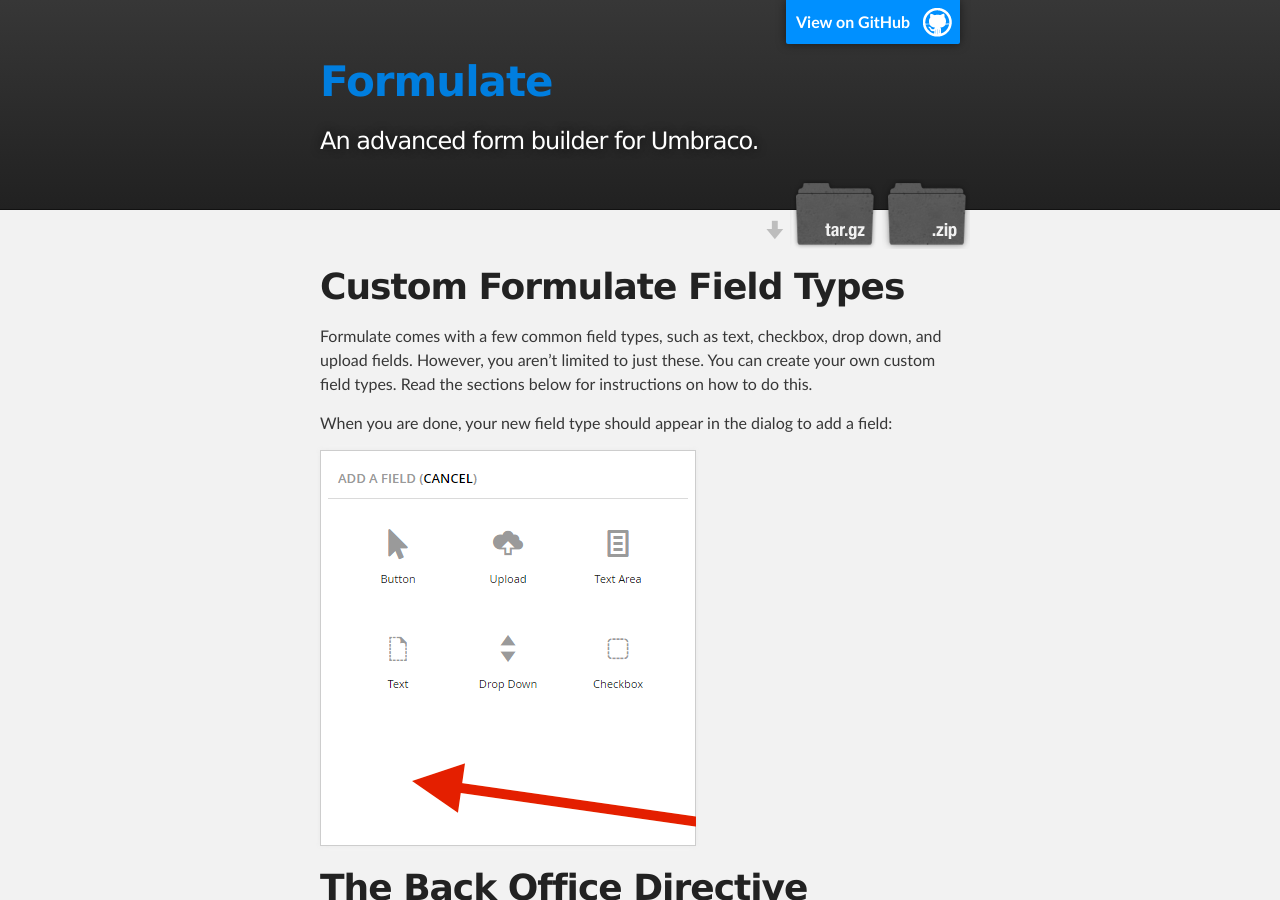
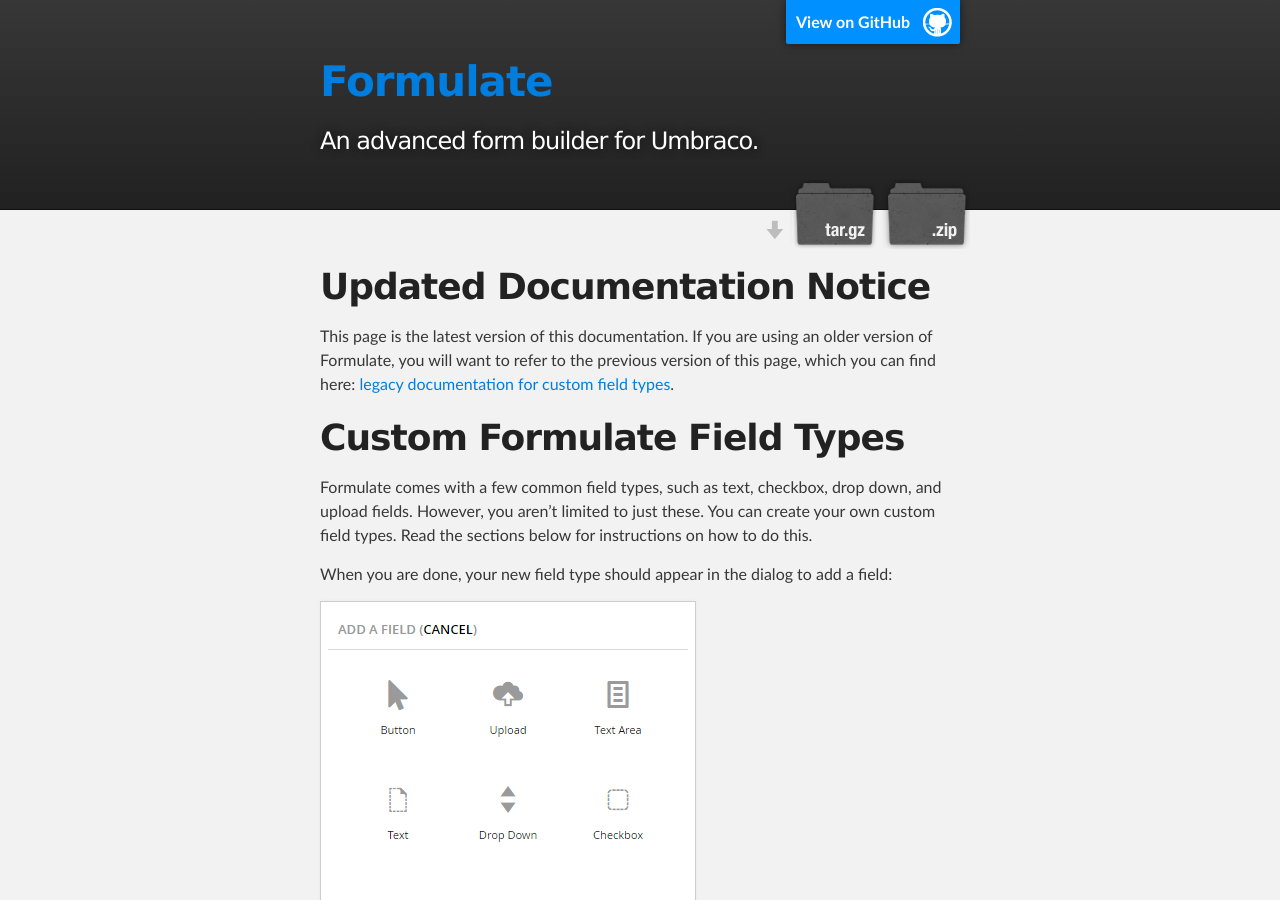
Before and after one commit to rhythmagency/formulate, a Jekyll site: the page built from articles/custom-field-types.md, in a window 1280 px wide and 900 px high. Built offline with Jekyll 4.4.1, drawn with Linux system fonts in a browser that asks for light colours.

Commit message:
Added link to old documentation for readers who may be using an older version of Formulate that used the inline method of creating custom form fields.

```diff
--- a/articles/custom-field-types.md
+++ b/articles/custom-field-types.md
@@ -2,6 +2,12 @@
 layout: page
 title: Creating Custom Formulate Field Types
 ---
+
+# Updated Documentation Notice
+
+This page is the latest version of this documentation. If you are using an older version of Formulate,
+you will want to refer to the previous version of this page, which you can find here:
+[legacy documentation for custom field types](https://github.com/rhythmagency/formulate/blob/192ed5be397fa2a9b50b8a3f64f84429c1ef8cd7/articles/custom-field-types.md).
 
 # Custom Formulate Field Types
 
```
